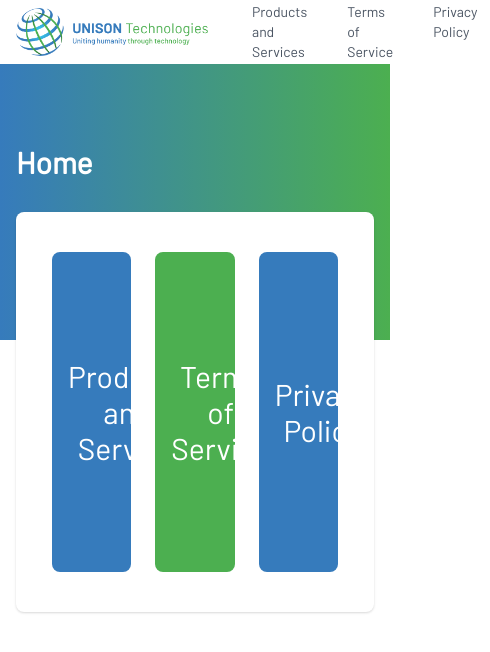
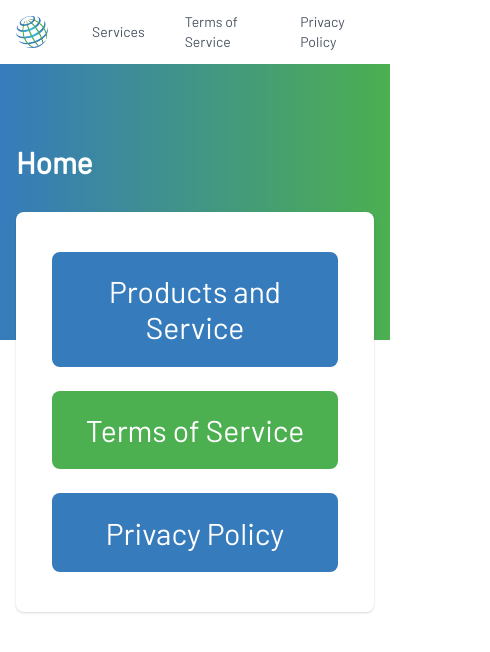
Before and after one commit to UNISONTechnologies/website, a Vue app: page / in a window 390 px wide. Shown: the top 652 px of the page, 490 px wide, since content can reach past the window. Built offline with nearby package versions, Linux system fonts and the light colour scheme.

Commit message:
Fix homepage grid, fix nav bar on mobile, fix icon in OG tags

```diff
--- a/index.html
+++ b/index.html
@@ -4,7 +4,7 @@
         <meta charset="UTF-8" />
         <meta name="viewport" content="width=device-width, initial-scale=1.0" />
         <meta property="og:title" content="UNISON Technologies" />
-        <meta property="og:image" content="/img/icon.png" />
+        <meta property="og:image" content="/img/logo.png" />
         <meta property="og:type" content="website" />
         <meta property="og:description" content="Uniting humanity through technology" />
         <meta name="theme-color" content="#367BBC" />
--- a/src/components/NavigationBar.vue
+++ b/src/components/NavigationBar.vue
@@ -12,22 +12,30 @@ const { path } = useRoute();
                 <div class="flex items-center space-x-8">
                     <router-link to="/" class="flex-shrink-0">
                         <img
-                            class="h-12 w-auto rounded-full"
+                            class="block lg:hidden h-8 w-auto"
+                            src="/img/logo.png"
+                            alt="UT Logo"
+                        />
+                        <img
+                            class="hidden lg:block h-12 w-auto"
                             src="/img/wordmark.png"
-                            alt="UT Logo"
+                            alt="UT Wordmark"
                         />
                     </router-link>
                     <div class="sm:ml-12">
-                        <div class="flex space-x-4">
-                            <navigation-button to="/products"
-                                content="Products and Services"
+                        <div class="flex space-x-4 items-center">
+                            <navigation-button
+                                to="/products"
+                                content="Services"
                                 :active="path === '/products'"
                             />
-                            <navigation-button to="/terms"
+                            <navigation-button
+                                to="/terms"
                                 content="Terms of Service"
                                 :active="path === '/terms'"
                             />
-                            <navigation-button to="/privacy"
+                            <navigation-button
+                                to="/privacy"
                                 content="Privacy Policy"
                                 :active="path === '/privacy'"
                             />
--- /dev/null
+++ b/src/components/ThreeColumnGrid.vue
@@ -0,0 +1,13 @@
+<template>
+    <div
+        class="
+            grid
+            md:grid-cols-3
+            sm:grid-cols-1
+            grid-flow-row grid-auto-row-dense
+            gap-6
+        "
+    >
+        <slot />
+    </div>
+</template>
--- a/src/views/Home.vue
+++ b/src/views/Home.vue
@@ -1,14 +1,29 @@
 <script setup lang="ts">
 import MainLayout from "../components/MainLayout.vue";
 import HomepageButton from "../components/HomepageButton.vue";
+import ThreeColumnGrid from "../components/ThreeColumnGrid.vue";
 </script>
 
 <template>
     <main-layout header="Home">
-        <div class="grid grid-cols-3 gap-6 h-80">
-            <homepage-button to="/products" title="Products and Service" background-color="bg-ut-blue" />
-            <homepage-button to="/terms" title="Terms of Service" background-color="bg-ut-green" />
-            <homepage-button to="/privacy" title="Privacy Policy" background-color="bg-ut-blue" />
-        </div>
+        <three-column-grid class="h-80">
+            <homepage-button
+                to="/products"
+                title="Products and Service"
+                background-color="bg-ut-blue"
+            />
+            <homepage-button
+                to="/terms"
+                title="Terms of Service"
+                background-color="bg-ut-green"
+            />
+            <homepage-button
+                to="/privacy"
+                title="Privacy Policy"
+                background-color="bg-ut-blue"
+            />
+        </three-column-grid>
+        <!-- <div class="grid grid-cols-3 gap-6 h-80"> -->
+        <!-- </div> -->
     </main-layout>
 </template>
--- a/src/views/Products.vue
+++ b/src/views/Products.vue
@@ -1,22 +1,14 @@
 <script setup lang="ts">
 import MainLayout from "../components/MainLayout.vue";
+import ThreeColumnGrid from "../components/ThreeColumnGrid.vue";
 import CreationCard from "../components/CreationCard.vue";
 
 import productsAndService from "../data/productsAndServices.json";
-// console.debug(productsAndService);
 </script>
 
 <template>
     <main-layout header="Products and Services">
-        <div
-            class="
-                grid
-                md:grid-cols-3
-                sm:grid-cols-1
-                grid-flow-row grid-auto-row-dense
-                gap-6
-            "
-        >
+        <three-column-grid>
             <creation-card
                 v-for="product in productsAndService"
                 :key="product.name"
@@ -24,6 +16,6 @@ import productsAndService from "../data/productsAndServices.json";
                 :description="product.description"
                 :url="product.url"
             />
-        </div>
+        </three-column-grid>
     </main-layout>
 </template>
```
